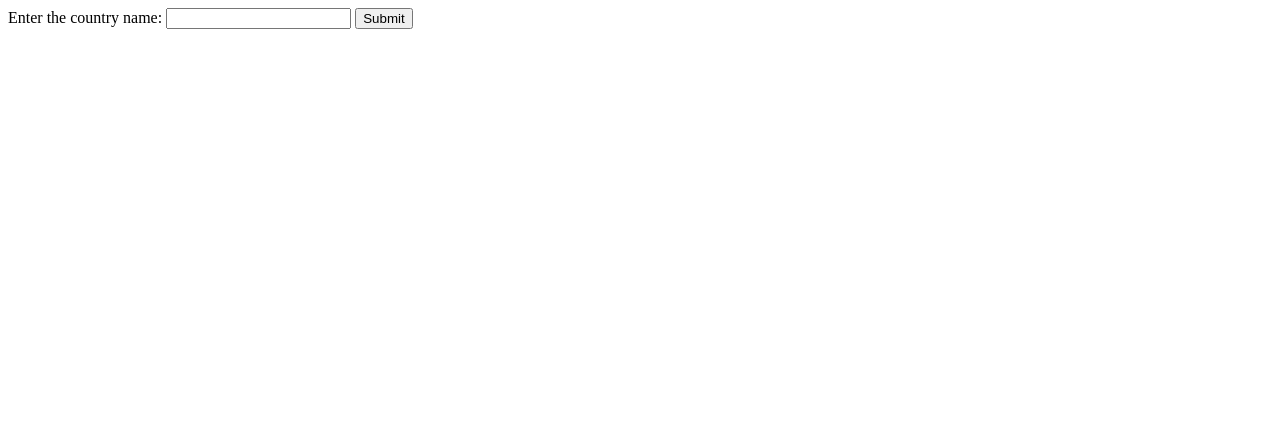
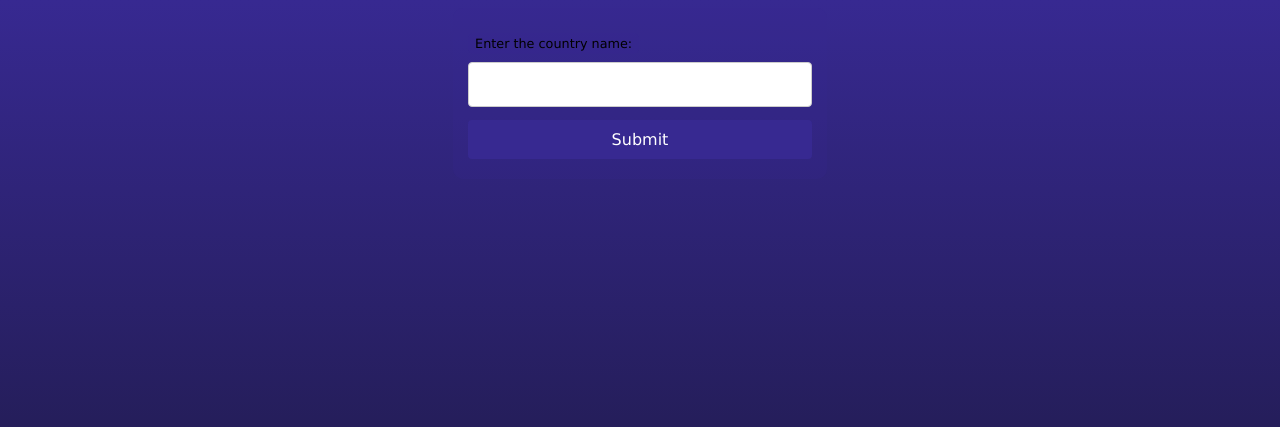
Before and after one commit to VChristinne/Country-API-Django, a Django app: page / in a window 1280 px wide. Shown: the top 427 px of the page. Run offline with Django 4.2, Linux system fonts and the light colour scheme.

Commit message:
Add style

```diff
--- a/myapp/settings.py
+++ b/myapp/settings.py
@@ -100,7 +100,8 @@ USE_TZ = True
 # Static files (CSS, JavaScript, Images)
 # https://docs.djangoproject.com/en/4.2/howto/static-files/
 
-STATIC_URL = 'static/'
+STATIC_URL = '/static/'
+STATICFILES_DIRS = [os.path.join(BASE_DIR, 'myapp/static')]
 
 # Default primary key field type
 # https://docs.djangoproject.com/en/4.2/ref/settings/#default-auto-field
--- /dev/null
+++ b/myapp/static/style.css
@@ -0,0 +1,227 @@
+@charset "UTF-8";
+
+* {
+    font-family: SF Pro, Geneva, Tahoma, sans-serif;
+    box-sizing: border-box;
+}
+
+/* ELEMENTOS DA INTERFACE */
+
+body {
+    background-color: #15142b;
+    background-image: linear-gradient(180deg, #372991, #15142b);
+    background-repeat: no-repeat;
+    background-position: center center;
+    background-size: cover;
+    background-attachment: fixed;
+
+    display: flex;
+    flex-direction: column;
+    flex-wrap: nowrap;
+    justify-content: center;
+    align-items: center;
+}
+
+header, main, section, article {
+    max-width: 700px;
+}
+
+header > h1 {
+    color: white;
+    text-shadow: 3px 3px 0px black;
+}
+
+main, section, article {
+    background-color: white;
+    padding: 15px;
+    margin-bottom: 20px;
+    border-radius: 10px;
+    box-shadow: 0px 0px 20px rgba(0, 0, 0, 0.502);
+}
+
+footer {
+    display: block;
+    width: 100vw;
+    background-color: #291f6c;
+    color: white;
+    text-align: center;
+    margin-top: auto;
+    padding: 5px;
+}
+
+p {
+    text-align: justify;
+    line-height: 1.5em;
+}
+
+h2, h3, h4 {
+    color: #372991;
+    margin: 0 0 10px 0;
+}
+
+a {
+    color: #15142b;
+    background-color: rgba(55, 41, 145, 0.1);
+    padding: 0 3px;
+    font-weight: 600;
+    text-decoration: none;
+    border-bottom: .5px dotted #372991;
+}
+
+a:hover {
+    color: #372991;
+    border-bottom: 1px solid #372991;
+}
+
+/* TABELAS E LISTAS */
+
+table {
+    min-width: 400px;
+    border-spacing: 0px;
+    border: 0.5px solid #372991;
+    margin: 10px auto;
+}
+
+table th {
+    background-color: #372991;
+    color: white;
+    padding: 5px;
+    text-align: left;
+}
+
+table td {
+    padding: 5px;
+}
+
+table tr {
+    background-color: rgba(55, 41, 145, 0.05);
+}
+
+table tr:nth-child(odd) {
+    background-color: rgba(55, 41, 145, 0.3);
+}
+
+table.divisao {
+    border: 1px solid white;
+}
+
+table.divisao td {
+    background-color: white;
+    padding: 20px;
+    text-align: center;
+    font-size: 2.5em;
+}
+
+table.divisao  tr:nth-child(1) td:nth-child(2) {
+    border-bottom: 3px solid black;
+    border-left: 3px solid black;
+}
+
+table.divisao tr:nth-child(2) td:nth-child(2) {
+    border-left: 3px solid black;
+}
+
+table.divisao tr:nth-child(2) td:nth-child(1) {
+    text-decoration: underline;
+}
+
+ul > li::marker {
+    color: #372991;
+}
+
+/* ELEMENTOS DE FORMULÁRIO */
+
+form {
+    background-color: rgba(55, 41, 145, 0.2);
+    padding: 15px;
+    border-radius: 10px;
+}
+
+form label {
+    display: block;
+    width: fit-content;
+    font-size: 0.8em;
+    font-weight: 100;
+    background-color: rgba(55, 41, 145, 0.2);
+    padding: 3px 7px;
+    margin-top: 10px;
+    margin-bottom: 0px;
+    border-radius: 5px;
+}
+
+input[type=text], [type=number], select, input[type=date], input[type=date], input[type=datetime], input[type=email], input[type=month], input[type=password], input[type=range], input[type=tel], input[type=time], input[type=week] {
+    width: 100%;
+    padding: 12px 20px;
+    font-size: 1em;
+    margin: 8px 0;
+    display: inline-block;
+    border: 1px solid #ccc;
+    border-radius: 4px;
+    box-sizing: border-box;
+}
+
+input[type=submit] {
+    width: 100%;
+    background-color: #4CAF50;
+    font-size: 1em;
+    color: white;
+    padding: 10px 20px;
+    margin: 5px 0;
+    border: none;
+    border-radius: 4px;
+    cursor: pointer;
+}
+
+input[type=submit]:hover {
+    background-color: #45a049;
+}
+
+input[type=reset] {
+    width: 100%;
+    background-color: #eb9903;
+    font-size: 1em;
+    color: white;
+    padding: 10px 20px;
+    margin: 5px 0;
+    border: none;
+    border-radius: 4px;
+    cursor: pointer;
+}
+
+input[type=reset]:hover {
+    background-color: #c27013;
+}
+
+input[type=button], button {
+    width: 100%;
+    background-color: #372991;
+    font-size: 1em;
+    color: white;
+    padding: 10px 20px;
+    margin: 5px 0;
+    border: none;
+    border-radius: 4px;
+    cursor: pointer;
+}
+
+input[type=button]:hover, button:hover {
+    background-color: #291f6c;
+}
+
+fieldset {
+    border: 0.5px dotted #372991;
+}
+
+fieldset > legend {
+    font-size: 0.8em;
+    font-weight: 100;
+    background-color: rgba(55, 41, 145, 0.2);
+    padding: 3px 7px;
+    border-radius: 5px;
+}
+
+input[type=radio] + label, input[type=checkbox] + label {
+    display: inline-block;
+    font-size: 1em;
+    background-color: rgba(0, 0, 0, 0);
+}
--- a/myapp/templates/country_info.html
+++ b/myapp/templates/country_info.html
@@ -1,10 +1,12 @@
+{% load static %}
+
 <!DOCTYPE html>
 <html lang="en">
 <head>
     <meta charset="UTF-8">
-    <meta http-equiv="X-UA-Compatible" content="IE=edge">
     <meta name="viewport" content="width=device-width, initial-scale=1.0">
     <title>Country Info</title>
+    <link rel="stylesheet" href="{% static 'style.css' %}">
 </head>
 <body>
     <form method="post" action="{% url 'country_info' %}">
--- a/myapp/urls.py
+++ b/myapp/urls.py
@@ -1,9 +1,15 @@
 from django.contrib import admin
-from django.urls import path, include
+from django.urls import path
 from .views import get_country_info, home_view
+from django.conf import settings
+from django.conf.urls.static import static
+
 
 urlpatterns = [
     path('admin/', admin.site.urls),
     path('country-info/', get_country_info, name='country_info'),
     path('', home_view, name='home'),
 ]
+
+if settings.DEBUG:
+    urlpatterns += static(settings.STATIC_URL, document_root=settings.STATIC_ROOT)
```
